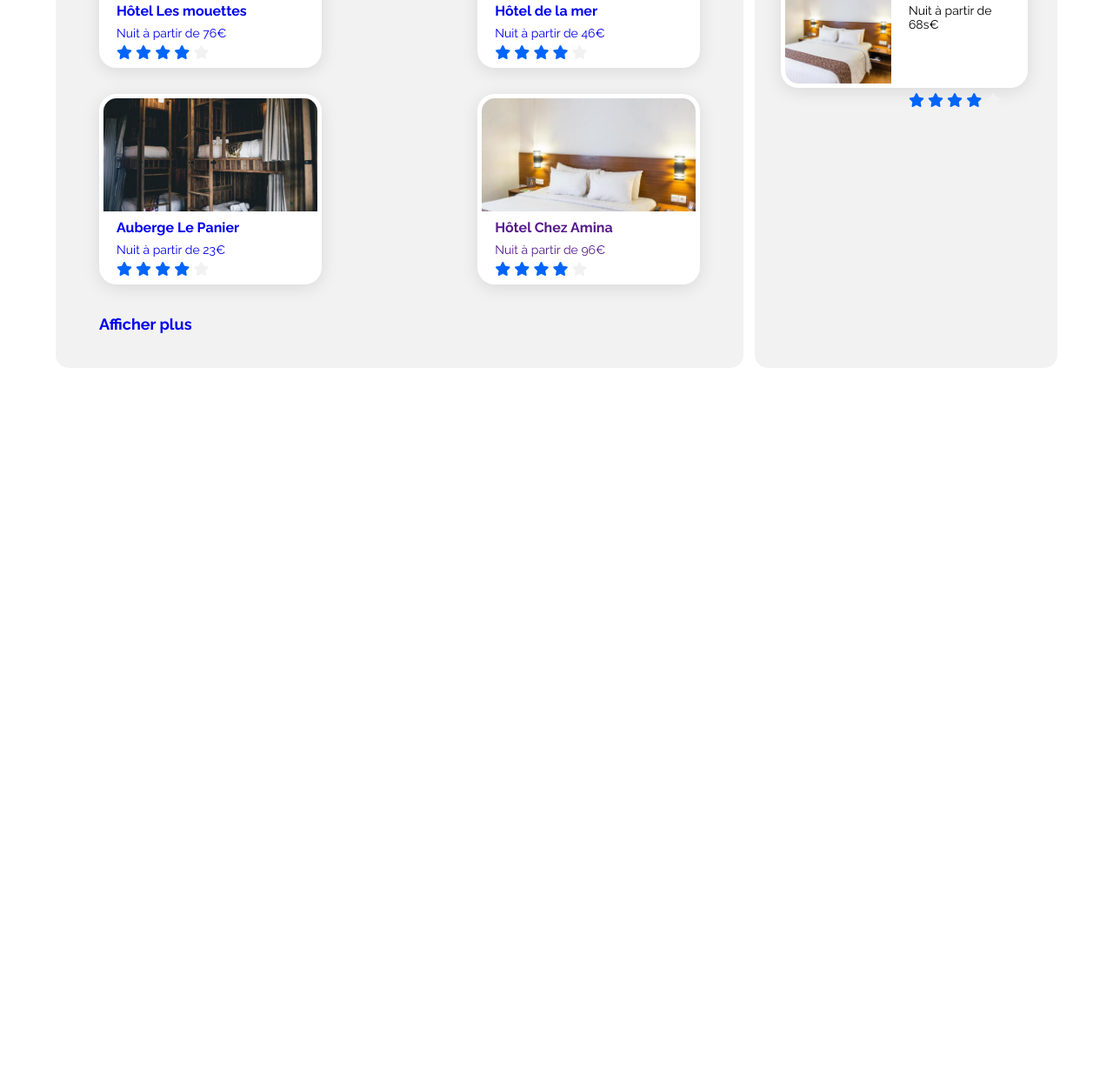
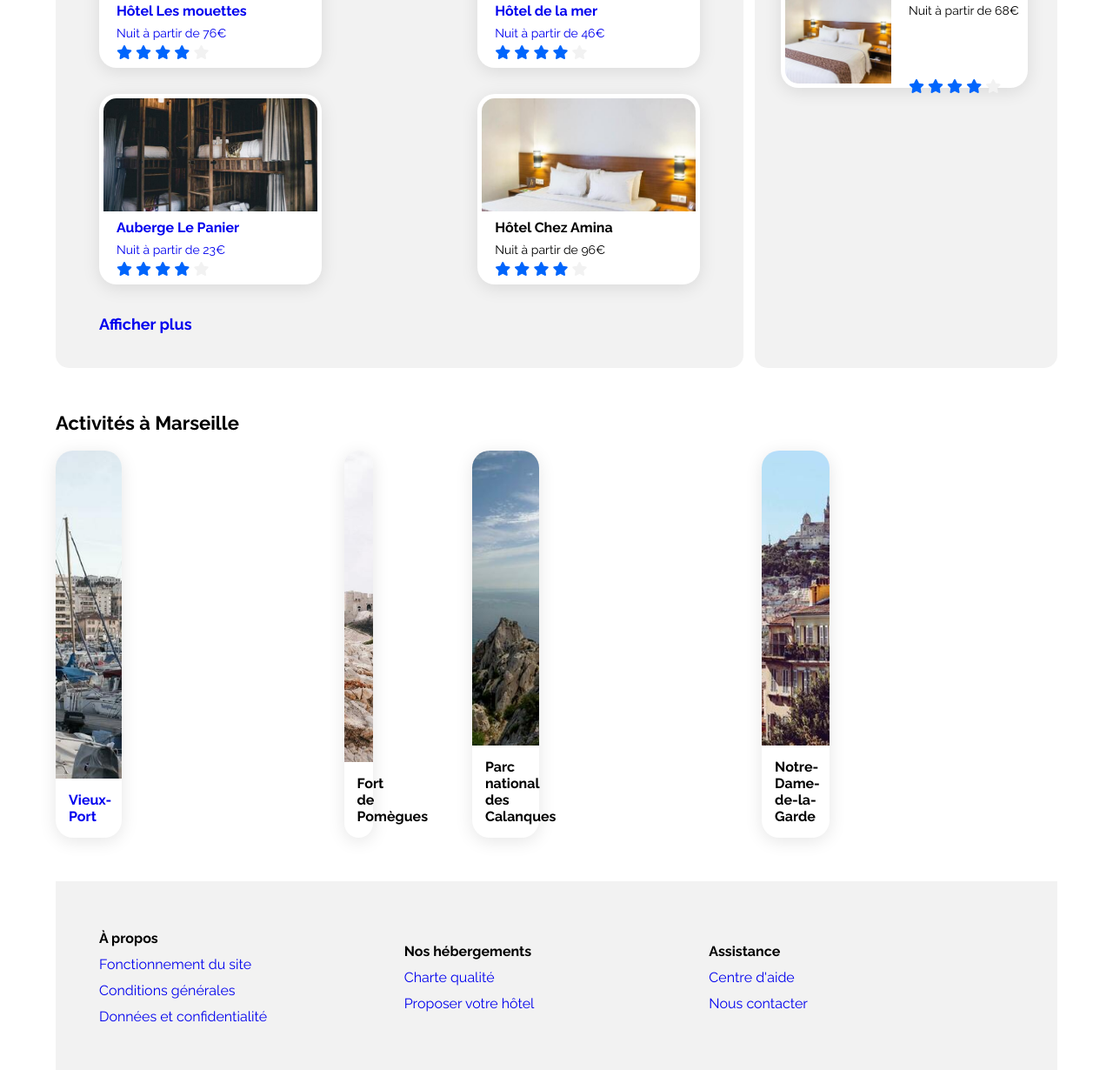
Before and after one commit to MarieCourse/booki, a plain HTML site: page index.html in a window 1280 px wide. Shown: the part 896-2126 px from the top of the page at 87% size. Before the commit the page ends 1349 px from the top, so only its background shows below. Drawn offline with Linux system fonts and the light colour scheme.

Commit message:
Ajout Footer

```diff
--- a/css/styles.css
+++ b/css/styles.css
@@ -305,4 +305,60 @@
       flex-direction: column;
       flex-wrap:wrap ;
    }
+
+   #ActivitesAMarseille {
+      margin: 50px 0;
+   }
+   #ContainerCardsActivites {
+      display: flex;
+      flex-direction: row;
+      justify-content: space-between;
+   }
+
+   .CardActivite {
+      width: 23%;
+      height: 445px;
+      background-color: white;
+      border-radius: 20px;
+      box-shadow: 0 4px 20px rgba(0,0,0,0.1);
+      display: flex;
+      flex-direction: column;
+   }
+
+   .CardActivite img {
+      width: 100%;
+      height: 90%;
+      object-fit:cover;
+      border-radius: 20px 20px 0 0;
+   }
+
+   .CardActivite h2 {
+      margin: 15px;
+   }
+
+   a {
+      text-decoration: none;
+   }
+
+   footer {
+      background-color: #F2F2F2;
+      padding: 30px 50px;
+      display: flex;
+      flex-direction: row;
+      justify-content: space-between;
+      align-items: center;
+   }
+
+   footer ul {
+      list-style-type: none;
+      padding-left: 0;
+      line-height: 30px;
+      text-decoration: none;
+      margin-right: 50px;
+      width: 30%;
+   }
+
+   a:visited {
+      color: #000000;
+   }
 }
--- a/index.html
+++ b/index.html
@@ -79,11 +79,13 @@
       </div>
 
       <article id="Hebergements">
+         <!--Hébergements à Marseille-->
         <section id="HebergementsAMarseille">
           <h1 class="Titres">Hébergements à Marseille</h1>
           <div id="CardsHebergementsAMarseille">
+            <!--Card 1-->
             <div class="CardHebergement">
-              <a href="">
+            <a href="">
                 <img
                   src="Images Booki/hebergements/4_small/marcus-loke-WQJvWU_HZFo-unsplash.jpg"
                   alt="Auberge-La-Canebiere"
@@ -99,9 +101,9 @@
                   <i class="fa-solid fa-star blue-star"></i>
                   <i class="fa-solid fa-star grey-star"></i>
                 </div>
-              </a>
+            </a>
             </div>
-
+            <!--Card 2-->
             <div class="CardHebergement">
               <a href="#">
                 <img
@@ -121,7 +123,7 @@
                 </div>
               </a>
             </div>
-
+            <!--Card 3-->
             <div class="CardHebergement">
               <a href="#">
                 <img
@@ -141,7 +143,7 @@
                 </div>
               </a>
             </div>
-
+            <!--Card 4-->
             <div class="CardHebergement">
               <a href="#">
                 <img
@@ -161,7 +163,7 @@
                 </div>
               </a>
             </div>
-
+            <!--Card 5-->
             <div class="CardHebergement">
               <a href="#">
                 <img
@@ -181,7 +183,7 @@
                 </div>
               </a>
             </div>
-
+            <!--Card 6-->
             <div class="CardHebergement">
               <a href="">
                 <img
@@ -205,6 +207,7 @@
           <a href="#" class="TitresSecondaires">Afficher plus</a>
         </section>
 
+         <!--Section Hebergements Populaires-->
         <section id="ContainerPopulaires">
           <div id="PopulairesChart">
             <h1 class="Titres">Les plus populaires</h1>
@@ -258,7 +261,7 @@
                />
                <div class="TitresCard">
                  <h2 class="CardTitre">Hôtel Bleu et Blanc</h2>
-                 <h3 class="CardSousTitre">Nuit à partir de 68s€</h3><br>
+                 <h3 class="CardSousTitre">Nuit à partir de 68€</h3><br>
 
                  <div class="Etoiles">
                    <i class="fa-solid fa-star blue-star"></i>
@@ -272,6 +275,60 @@
           </div>
         </section>
       </article>
+      <!--Activités à Marseille-->
+      <article id="ActivitesAMarseille">
+         <h1
+         class="Titres">Activités à Marseille</h1>
+         <div id="ContainerCardsActivites">
+            <!--Activité 1-->
+            <a href="#">
+               <div class="CardActivite">
+                  <img src="Images Booki/activites/4_small/reno-laithienne-QUgJhdY5Fyk-unsplash.jpg" alt="Vieux-Port">
+                  <h2 class="CardTitre">Vieux-Port</h2>
+               </div>
+            </a>
+            <!--Activité 2-->
+            <a href="">
+               <div class="CardActivite">
+                  <img src="Images Booki/activites/4_small/paul-hermann-QFTrLdQIRhI-unsplash.jpg" alt="Fort-de-Pomegues">
+                  <h2 class="CardTitre">Fort de Pomègues</h2>
+               </div>
+            </a>
+            <!--Activité 3-->
+            <a href="">
+               <div class="CardActivite">
+                  <img src="Images Booki/activites/4_small/kilyan-sockalingum-NR8-cBCN3aI-unsplash.jpg" alt="Parc-national-des-Calanques">
+                  <h2 class="CardTitre">Parc national des Calanques</h2>
+               </div>
+            </a>
+            <!--Activité 4-->
+            <a href="">
+               <div class="CardActivite">
+                  <img src="Images Booki/activites/4_small/florian-wehde-xW9e8gdotxI-unsplash.jpg" alt="Notre-Dame-de-la-Garde">
+                  <h2 class="CardTitre">Notre-Dame-de-la-Garde</h2>
+               </div>
+            </a>
+         </div>
+      </article>
     </main>
+    <!--Footer-->
+    <footer>
+      <ul>
+         <li class="CardTitre">À propos</li>
+         <a href="#"><li>Fonctionnement du site</li></a>
+         <a href="#"><li>Conditions générales</li></a>
+         <a href="#"><li>Données et confidentialité</li></a>
+      </ul>
+      <ul>
+         <li class="CardTitre">Nos hébergements</li>
+         <a href="#"><li>Charte qualité</li></a>
+         <a href="#"><li>Proposer votre hôtel</li></a>
+      </ul>
+      <ul>
+         <li class="CardTitre">Assistance</li>
+         <a href="#"><li>Centre d'aide</li></a>
+         <a href="#"><li>Nous contacter</li></a>
+      </ul>
+    </footer>
   </body>
 </html>
```
